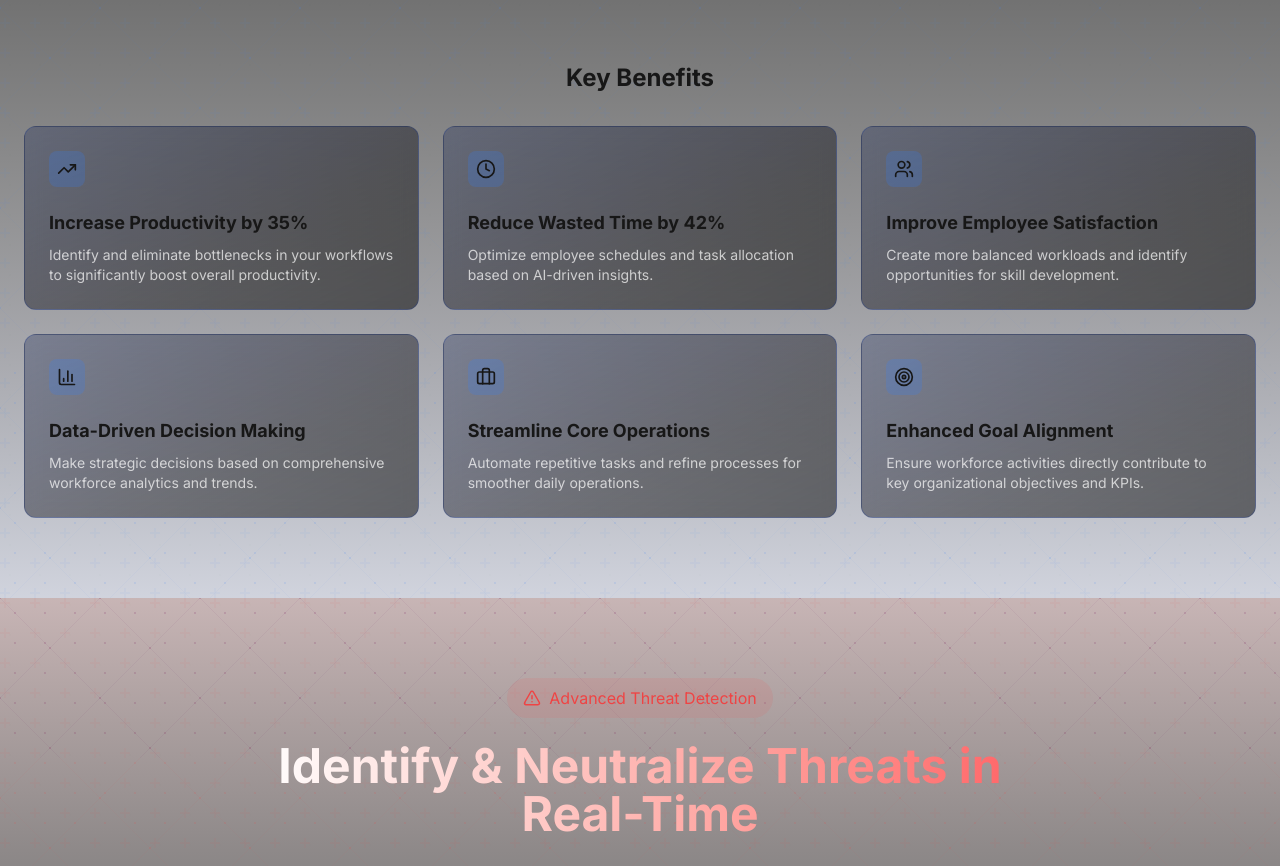
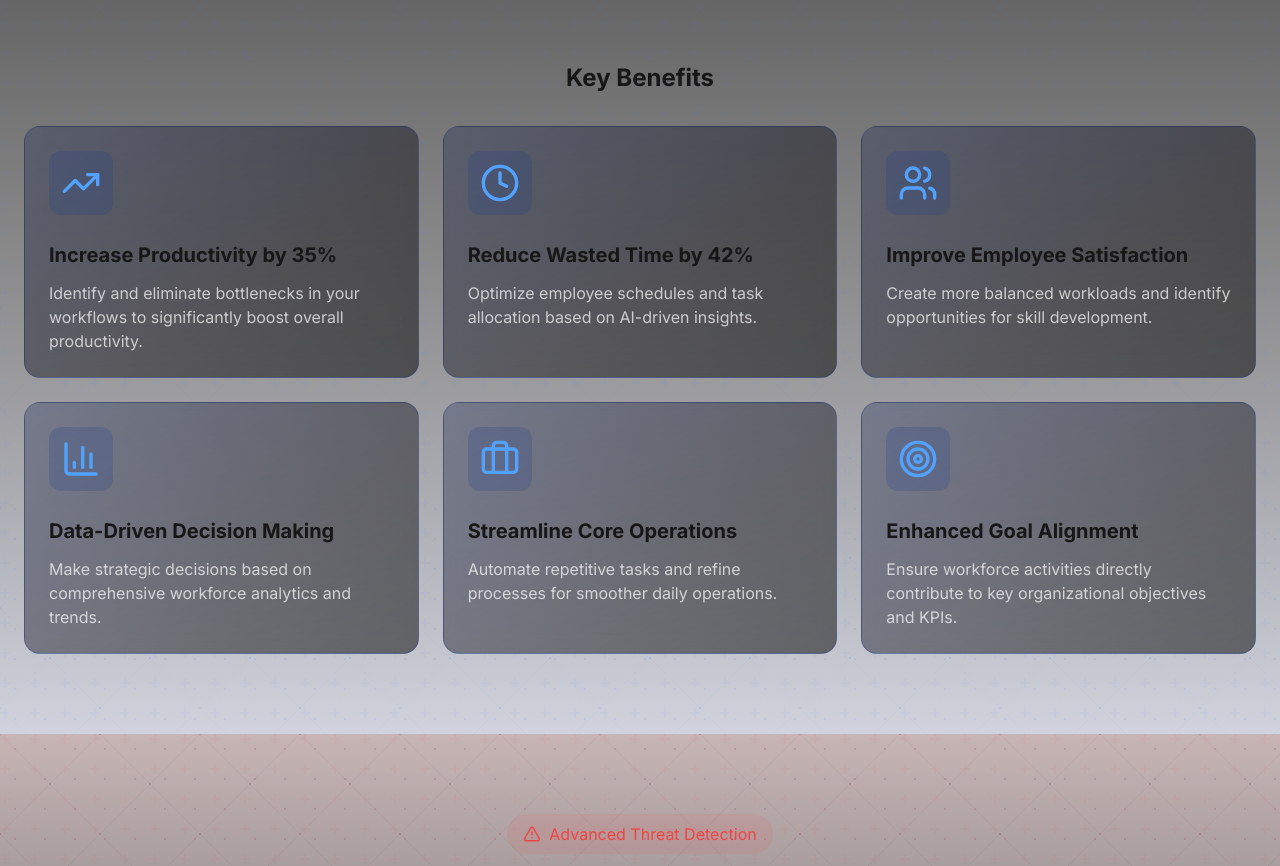
Before and after one commit to DTcode22/themercury, a Next.js app: page / in a window 1280 px wide. Shown: the part 2932-3798 px from the top of the page. Built offline with nearby package versions, Linux system fonts and the light colour scheme.

Commit message:
fix: cards for blue section

```diff
--- a/src/app/components/WorkOptimization.tsx
+++ b/src/app/components/WorkOptimization.tsx
@@ -245,42 +245,42 @@ const WorkOptimization: React.FC<PageSectionProps> = ({
           {/* For now, using lg:grid-cols-3 means they will take 1/3 of the container width on large screens */}
           <div className="grid md:grid-cols-2 lg:grid-cols-3 gap-6">
             <BenefitCard
-              icon={<TrendingUp size={20} />}
+              icon={<TrendingUp className="w-10 h-10 text-blue-400" />}
               title="Increase Productivity by 35%"
               description="Identify and eliminate bottlenecks in your workflows to significantly boost overall productivity."
               delay={0.3}
               isInView={isInView}
             />
             <BenefitCard
-              icon={<Clock size={20} />}
+              icon={<Clock className="w-10 h-10 text-blue-400" />}
               title="Reduce Wasted Time by 42%"
               description="Optimize employee schedules and task allocation based on AI-driven insights."
               delay={0.4}
               isInView={isInView}
             />
             <BenefitCard
-              icon={<Users size={20} />}
+              icon={<Users className="w-10 h-10 text-blue-400" />}
               title="Improve Employee Satisfaction"
               description="Create more balanced workloads and identify opportunities for skill development."
               delay={0.5}
               isInView={isInView}
             />
             <BenefitCard
-              icon={<BarChart3 size={20} />}
+              icon={<BarChart3 className="w-10 h-10 text-blue-400" />}
               title="Data-Driven Decision Making"
               description="Make strategic decisions based on comprehensive workforce analytics and trends."
               delay={0.6}
               isInView={isInView}
             />
             <BenefitCard
-              icon={<Briefcase size={20} />}
+              icon={<Briefcase className="w-10 h-10 text-blue-400" />}
               title="Streamline Core Operations"
               description="Automate repetitive tasks and refine processes for smoother daily operations."
               delay={0.7}
               isInView={isInView}
             />
             <BenefitCard
-              icon={<Target size={20} />}
+              icon={<Target className="w-10 h-10 text-blue-400" />}
               title="Enhanced Goal Alignment"
               description="Ensure workforce activities directly contribute to key organizational objectives and KPIs."
               delay={0.8}
@@ -1217,7 +1217,7 @@ const OptimizationItem: React.FC<OptimizationItemProps> = ({
   );
 };
 
-// BenefitCard is reverted to its true original styling for the blue section
+// BenefitCard is updated to match red/purple card styles
 const BenefitCard: React.FC<BenefitCardProps> = ({
   icon,
   title,
@@ -1226,16 +1226,16 @@ const BenefitCard: React.FC<BenefitCardProps> = ({
   isInView,
 }) => (
   <motion.div
-    className="bg-gradient-to-br from-blue-950/30 to-black/50 backdrop-blur-sm p-6 rounded-xl border border-blue-900/30 hover:border-blue-700/30 transition-all"
+    className="bg-gradient-to-br from-blue-950/30 to-black/50 backdrop-blur-sm p-6 rounded-2xl border border-blue-900/30 hover:border-blue-700/30 transition-all group"
     initial={{ opacity: 0, y: 20 }}
     animate={isInView ? { opacity: 1, y: 0 } : { opacity: 0, y: 20 }}
     transition={{ duration: 0.5, delay }}
   >
-    <div className="p-2 bg-blue-500/20 rounded-lg inline-block mb-4">
+    <div className="mb-5 p-3 bg-blue-900/20 inline-block rounded-xl group-hover:bg-blue-900/30 transition-colors">
       {icon}
     </div>
-    <h3 className="text-lg font-bold mb-2">{title}</h3>
-    <p className="text-white/70 text-sm">{description}</p>
+    <h3 className="text-xl font-bold mb-3">{title}</h3>
+    <p className="text-white/70">{description}</p>
   </motion.div>
 );
 
```
